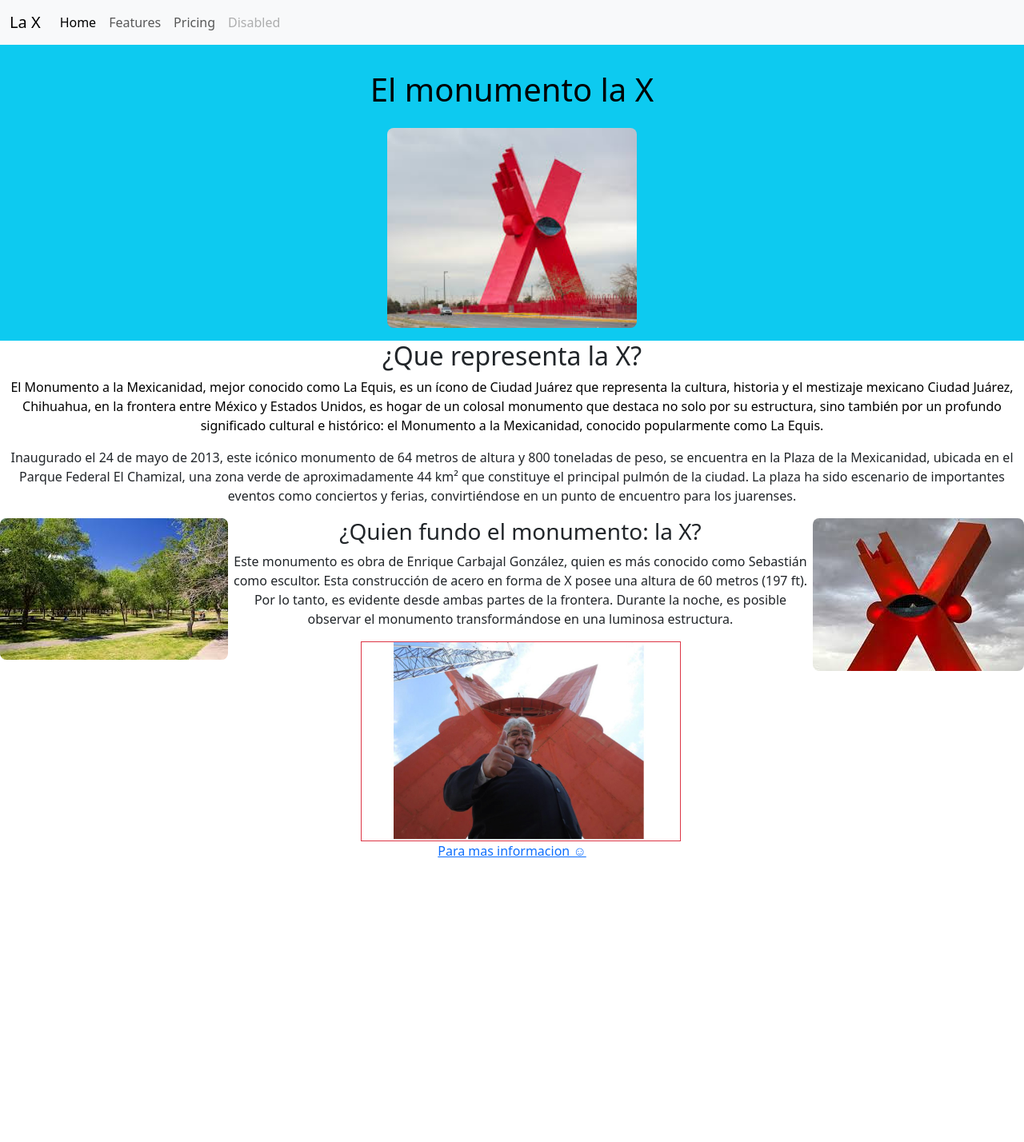
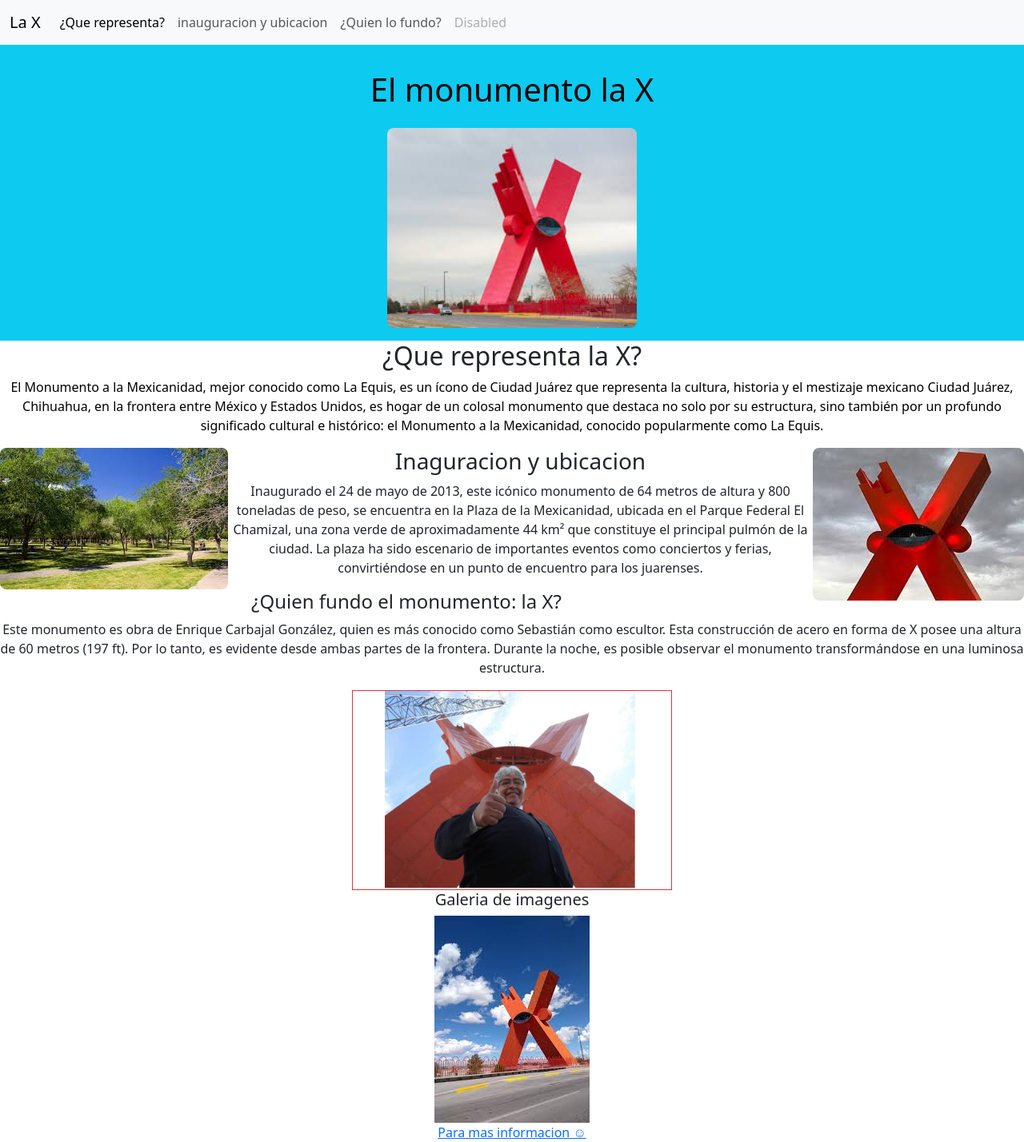
Before and after one commit to RomoAlvaradoLuisAngel/Mi-Comunidad-en-la-Web, a plain HTML site: page index.html in a window 1280 px wide. Shown: the whole page at 80% size. Before the commit the page ends 1076 px from the top, so only its background shows below. Drawn offline with nearby package versions, Linux system fonts and the light colour scheme.

Commit message:
agregue carrusel

```diff
--- a/index.html
+++ b/index.html
@@ -16,9 +16,9 @@
     </button>
     <div class="collapse navbar-collapse" id="navbarNavAltMarkup">
     <div class="navbar-nav">
-        <a class="nav-link active" aria-current="page" href="#">Home</a>
-        <a class="nav-link" href="#">Features</a>
-        <a class="nav-link" href="#">Pricing</a>
+        <a class="nav-link active" aria-current="page" href="#representa">¿Que representa?</a>
+        <a class="nav-link" href="#ubi">inauguracion y ubicacion</a>
+        <a class="nav-link" href="#Fundo">¿Quien lo fundo?</a>
         <a class="nav-link disabled" aria-disabled="true">Disabled</a>
     </div>
     </div>
@@ -29,18 +29,53 @@
 <h1 class="text-center text-bg-info p-3">El monumento la X</h1>
 <img src="img/la x.jpg" alt="Monumento la X" class="rounded-3" height="250px">
 </div>
-<h2 class="text-center">¿Que representa la X?</h2>
+
+<h2 class="text-center" id="representa">¿Que representa la X?</h2>
 <p class="text-black text-center">El Monumento a la Mexicanidad, mejor conocido como La Equis, es un ícono de Ciudad Juárez que representa la cultura, historia y el mestizaje mexicano
-    Ciudad Juárez, Chihuahua, en la frontera entre México y Estados Unidos, es hogar de un colosal monumento que destaca no solo por su estructura, sino también por un profundo significado cultural e histórico: el Monumento a la Mexicanidad, conocido popularmente como La Equis.
+Ciudad Juárez, Chihuahua, en la frontera entre México y Estados Unidos, es hogar de un colosal monumento que destaca no solo por su estructura, sino también por un profundo significado cultural e histórico: el Monumento a la Mexicanidad, conocido popularmente como La Equis.
 </p>
-<p class="text-center">Inaugurado el 24 de mayo de 2013, este icónico monumento de 64 metros de altura y 800 toneladas de peso, se encuentra en la Plaza de la Mexicanidad, ubicada en el Parque Federal El Chamizal, una zona verde de aproximadamente 44 km² que constituye el principal pulmón de la ciudad. La plaza ha sido escenario de importantes eventos como conciertos y ferias, convirtiéndose en un punto de encuentro para los juarenses.</p>
+
 <img src="img/chamizal.jpg" alt="Parque Chamizal" align="left" class="rounded-3">
 <img src="img/la x2.jpg" alt="Monumento" align="right" class="rounded-3">
-<h3 class="text-center">¿Quien fundo el monumento: la X?</h3>
+
+<h3 class="text-center" id="ubi">Inaguracion y ubicacion</h3>
+<p class="text-center">Inaugurado el 24 de mayo de 2013, este icónico monumento de 64 metros de altura y 800 toneladas de peso, se encuentra en la Plaza de la Mexicanidad, ubicada en el Parque Federal El Chamizal, una zona verde de aproximadamente 44 km² que constituye el principal pulmón de la ciudad. La plaza ha sido escenario de importantes eventos como conciertos y ferias, convirtiéndose en un punto de encuentro para los juarenses.</p>
+
+
+
+<h4 class="text-center" id="Fundo">¿Quien fundo el monumento: la X?</h4>
 <p class="text-center">Este monumento es obra de Enrique Carbajal González, quien es más conocido como Sebastián como escultor. Esta construcción de acero en forma de X posee una altura de 60 metros (197 ft). Por lo tanto, es evidente desde ambas partes de la frontera. Durante la noche, es posible observar el monumento transformándose en una luminosa estructura.</p>
+
 <div class="text-center rounded-3">
 <img src="img/escultor-sebastian-2013-3.jpg" alt="El escultor de la X" width="400px" height="250px" class="border border-danger">
 </div>
+
+<h5 class="text-center">Galeria de imagenes</h5>
+<div id="carouselExampleFade" class="carousel slide carousel-fade" align="center">
+  <div class="carousel-inner">
+    <div class="carousel-item active">
+      <img src="img/la-x1.jpg" class="d-block w-20" alt="la gran x">
+    </div>
+    <div class="carousel-item">
+      <img src="img/la-x2.jpg" class="d-block w-20" alt="super x">
+    </div>
+    <div class="carousel-item">
+      <img src="img/la-x3.jpg" class="d-block w-20" alt="monumento">
+    </div>
+        <div class="carousel-item">
+      <img src="img/la-x4.jpg" class="d-block w-20" alt="la x">
+    </div>
+  </div>
+  <button class="carousel-control-prev" type="button" data-bs-target="#carouselExampleFade" data-bs-slide="prev">
+    <span class="carousel-control-prev-icon" aria-hidden="true"></span>
+    <span class="visually-hidden">Previous</span>
+  </button>
+  <button class="carousel-control-next text-bla" type="button" data-bs-target="#carouselExampleFade" data-bs-slide="next">
+    <span class="carousel-control-next-icon" aria-hidden="true"></span>
+    <span class="visually-hidden">Next</span>
+  </button>
+</div>
+
 <footer>
 <div class="container text-center">
 <div class="row align-items-end">
```
Also changed, not shown: img/la-x1.jpg (added), img/la-x2.jpg (added), img/la-x3.jpg (added), img/la-x4.jpg (added).
